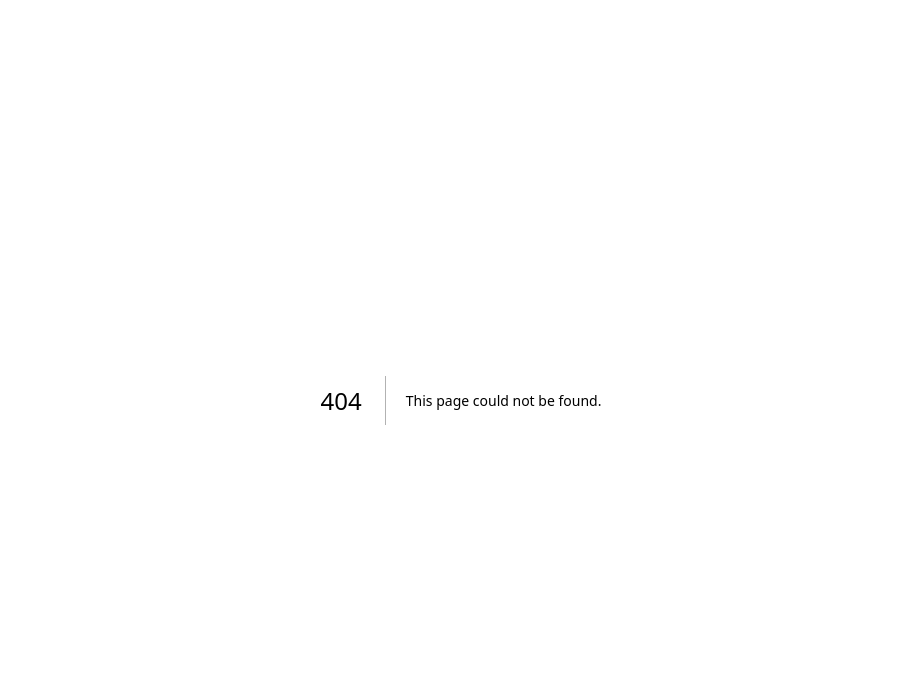
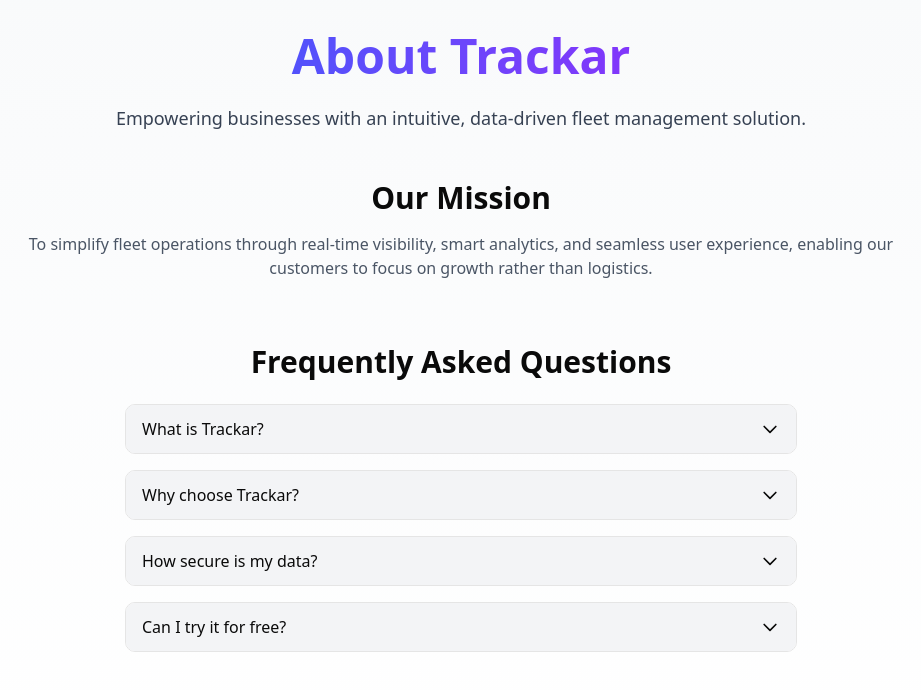
Before and after one commit to kharanshuy/trackar-fleet-app, a Next.js app: page /about in a window 1280 px wide. Before the commit this address had no page. Shown: the top 690 px of the page, without its empty margins (179-1100 px from the left). Built offline with nearby package versions, Linux system fonts and the light colour scheme.

Commit message:
Updated the Web with more Features, Optimized ui

```diff
--- /dev/null
+++ b/app/about/page.tsx
@@ -0,0 +1,81 @@
+import { useState } from 'react';
+
+export default function AboutPage() {
+    const [openIndex, setOpenIndex] = useState<number | null>(null);
+
+    const faqs = [
+        {
+            question: 'What is Trackar?',
+            answer:
+                'Trackar is a modern fleet management platform that helps you monitor vehicles, drivers, trips, and maintenance in real‑time, all from a sleek web interface.',
+        },
+        {
+            question: 'Why choose Trackar?',
+            answer:
+                'We combine powerful analytics, automated scheduling, and a beautiful UI to boost efficiency, reduce costs, and keep your fleet safe.',
+        },
+        {
+            question: 'How secure is my data?',
+            answer:
+                'All data is stored in MongoDB Atlas with end‑to‑end encryption. Secrets are never committed to the repo and are managed via Vercel environment variables.',
+        },
+        {
+            question: 'Can I try it for free?',
+            answer:
+                'Absolutely! Sign up for a free trial and explore all features without any credit card required.',
+        },
+    ];
+
+    return (
+        <div className="min-h-screen bg-gradient-to-b from-gray-50 to-white dark:from-gray-900 dark:to-gray-800 p-8">
+            {/* Hero Section */}
+            <section className="text-center max-w-3xl mx-auto mb-12">
+                <h1 className="text-5xl font-extrabold bg-clip-text text-transparent bg-gradient-to-r from-blue-600 to-purple-600">
+                    About Trackar
+                </h1>
+                <p className="mt-6 text-lg text-gray-700 dark:text-gray-300">
+                    Empowering businesses with an intuitive, data‑driven fleet management solution.
+                </p>
+            </section>
+
+            {/* Mission */}
+            <section className="max-w-4xl mx-auto mb-16">
+                <h2 className="text-3xl font-semibold mb-4 text-center">Our Mission</h2>
+                <p className="text-center text-gray-600 dark:text-gray-400">
+                    To simplify fleet operations through real‑time visibility, smart analytics, and seamless user experience, enabling our customers to focus on growth rather than logistics.
+                </p>
+            </section>
+
+            {/* FAQ Accordion */}
+            <section className="max-w-2xl mx-auto">
+                <h2 className="text-3xl font-semibold mb-6 text-center">Frequently Asked Questions</h2>
+                <div className="space-y-4">
+                    {faqs.map((faq, idx) => (
+                        <div key={idx} className="border rounded-lg overflow-hidden">
+                            <button
+                                className="w-full text-left px-4 py-3 bg-gray-100 dark:bg-gray-800 hover:bg-gray-200 dark:hover:bg-gray-700 flex justify-between items-center"
+                                onClick={() => setOpenIndex(openIndex === idx ? null : idx)}
+                            >
+                                <span className="font-medium">{faq.question}</span>
+                                <svg
+                                    className={`w-5 h-5 transition-transform ${openIndex === idx ? 'transform rotate-180' : ''}`}
+                                    fill="none"
+                                    stroke="currentColor"
+                                    viewBox="0 0 24 24"
+                                    xmlns="http://www.w3.org/2000/svg"
+                                >
+                                    <path strokeLinecap="round" strokeLinejoin="round" strokeWidth={2} d="M19 9l-7 7-7-7" />
+                                </svg>
+                            </button>
+                            {openIndex === idx && (
+                                <div className="px-4 py-3 bg-white dark:bg-gray-900 text-gray-700 dark:text-gray-300">
+                                    {faq.answer}
+                                </div>
+                            )}
+                        </div>
+                    ))}
+                </div>
+            </section>
+        </div>
+    );
+}
--- a/app/page.tsx
+++ b/app/page.tsx
@@ -25,7 +25,7 @@
               <Link href="#features" className="text-sm font-medium hover:text-blue-600 transition-colors">
                 Features
               </Link>
-              <Link href="#about" className="text-sm font-medium hover:text-blue-600 transition-colors">
+              <Link href="/about" className="text-sm font-medium hover:text-blue-600 transition-colors">
                 About
               </Link>
               <Link href="/login">
```
